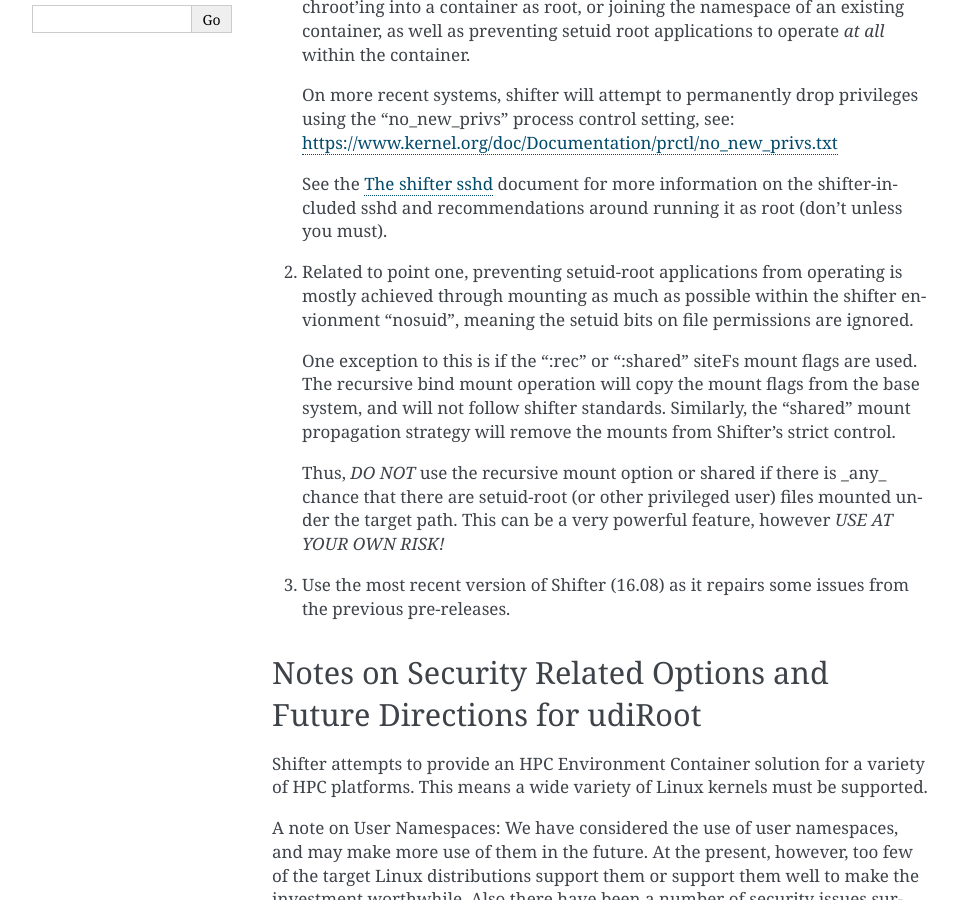
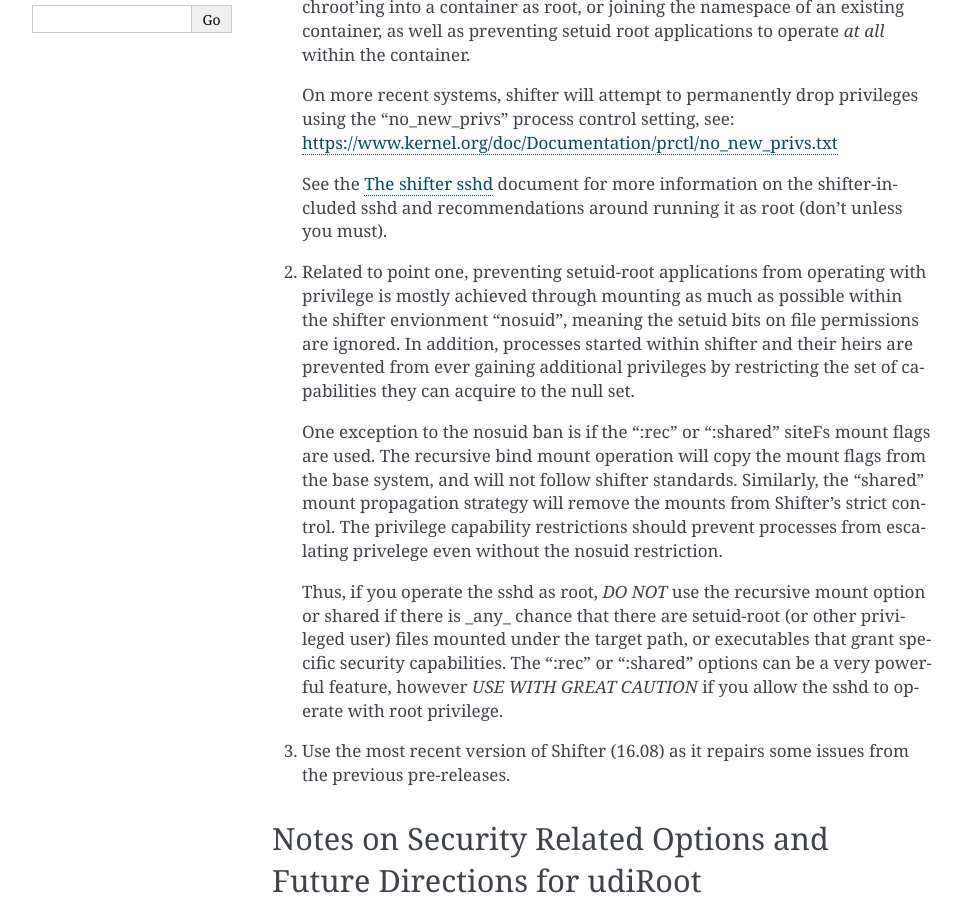
Before and after one commit to NERSC/shifter, a Sphinx documentation site: the page built from doc/security.rst, in a window 1280 px wide and 900 px high, scrolled down 453 px. Shown: the whole window, without its empty margins (148-1111 px from the left). Built offline with Sphinx 7.4.7, drawn with Linux system fonts in a browser that asks for light colours.

Commit message:
further updates for caps

```diff
--- a/doc/security.rst
+++ b/doc/security.rst
@@ -25,20 +25,26 @@
    See the :doc:`sshd` document for more information on the shifter-included
    sshd and recommendations around running it as root (don't unless you must).
 
-2. Related to point one, preventing setuid-root applications from operating is
-   mostly achieved through mounting as much as possible within the shifter
-   envionment "nosuid", meaning the setuid bits on file permissions are ignored.
+2. Related to point one, preventing setuid-root applications from operating with
+   privilege is mostly achieved through mounting as much as possible within the
+   shifter envionment "nosuid", meaning the setuid bits on file permissions are
+   ignored.  In addition, processes started within shifter and their heirs are
+   prevented from ever gaining additional privileges by restricting the set of
+   capabilities they can acquire to the null set.
 
-   One exception to this is if the ":rec" or ":shared" siteFs mount flags are
-   used.  The recursive bind mount operation will copy the mount flags from
-   the base system, and will not follow shifter standards.  Similarly, the
+   One exception to the nosuid ban is if the ":rec" or ":shared" siteFs mount
+   flags are used.  The recursive bind mount operation will copy the mount flags
+   from the base system, and will not follow shifter standards.  Similarly, the
    "shared" mount propagation strategy will remove the mounts from Shifter's
-   strict control.
+   strict control.  The privilege capability restrictions should prevent
+   processes from escalating privelege even without the nosuid restriction.
 
-   Thus, *DO NOT* use the recursive mount option or shared if there is _any_
-   chance that there are setuid-root (or other privileged user) files mounted
-   under the target path.  This can be a very powerful feature, however
-   *USE AT YOUR OWN RISK!*
+   Thus, if you operate the sshd as root, *DO NOT* use the recursive mount
+   option or shared if there is _any_ chance that there are setuid-root (or
+   other privileged user) files mounted under the target path, or executables
+   that grant specific security capabilities.  The ":rec" or ":shared" options
+   can be a very powerful feature, however *USE WITH GREAT CAUTION* if you allow
+   the sshd to operate with root privilege.
 
 
 3. Use the most recent version of Shifter (16.08) as it repairs some issues
```
